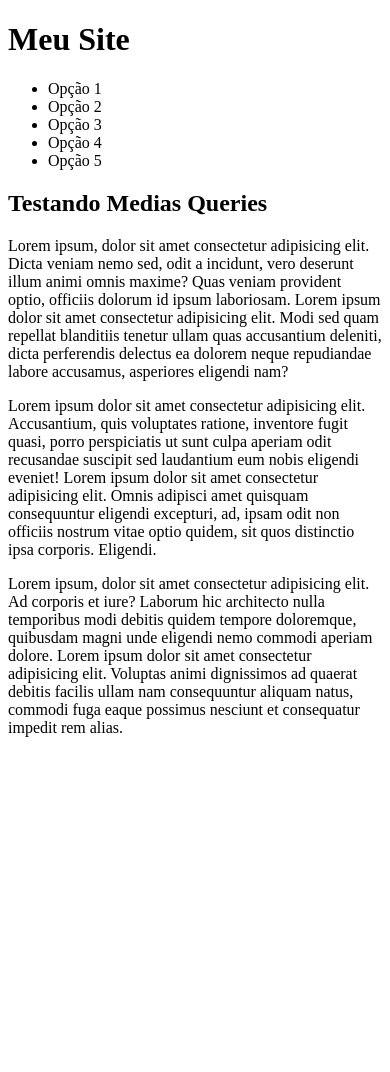
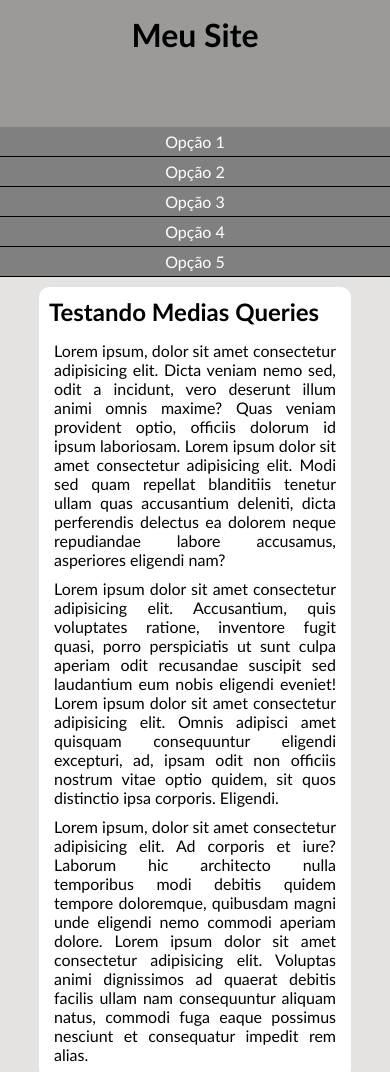
Before and after one commit to thiagowanderley/html-css, a plain HTML site: page html.css m4/C25/mq005/index.html in a window 390 px wide. Shown: the top 1072 px of the page. Before the commit the page ends 844 px from the top, so only its background shows below. Drawn offline with Linux system fonts and the light colour scheme.

Commit message:
Trabalhando com Mobile First no mini projeto

```diff
--- /dev/null
+++ b/html.css m4/C25/mq005/estilos/grande.css
@@ -0,0 +1 @@
+@charset "UTF-8";
--- /dev/null
+++ b/html.css m4/C25/mq005/estilos/pc.css
@@ -0,0 +1 @@
+@charset "UTF-8";
--- a/html.css m4/C25/mq005/estilos/style.css
+++ b/html.css m4/C25/mq005/estilos/style.css
@@ -1 +1,77 @@
 @charset "UTF-8";
+
+::-webkit-scrollbar {
+    width: 0;
+    height: 0;
+}
+
+* {
+    margin: 0;
+    padding: 0;
+    box-sizing: border-box;
+    font-family: 'Gill Sans', 'Gill Sans MT', Calibri, 'Trebuchet MS', sans-serif;
+}
+
+body {
+    width: 100vw;
+    background-color: #E4E3E2;
+}
+
+header {
+    background-color: #9B9A99;
+    width: 100vw;
+    height: 15vh;
+    text-align: center;
+}
+
+header > h1 {
+    padding: 15px;
+}
+
+nav {
+    background-color: #9B9A99;
+    width: 100vw;
+}
+
+nav > ul {
+    display: block;
+    width: 100vw;
+    list-style: none;
+    text-align: center;
+    background-color: gray;
+    color: white;
+}
+
+nav > ul > li {
+    padding: 5px;
+    border-bottom: solid black 1px;
+}
+
+nav > ul > li:hover {
+    background-color: #9b9a998a;
+}
+
+main {
+    background-color: #E4E3E2;
+    width: 100vw;
+
+}
+
+article {
+    background-color: white;
+    width: 80vw;
+    margin: auto;
+    padding: 10px;
+    border-radius: 10px;
+    margin-top: 10px;
+    margin-bottom: 10px;
+}
+
+article > h2 {
+    padding-bottom: 10px;
+}
+
+article p {
+    text-align: justify;
+    padding: 5px;
+}
--- /dev/null
+++ b/html.css m4/C25/mq005/estilos/tab.css
@@ -0,0 +1 @@
+@charset "UTF-8";
--- a/html.css m4/C25/mq005/index.html
+++ b/html.css m4/C25/mq005/index.html
@@ -4,8 +4,10 @@
     <meta charset="UTF-8">
     <meta name="viewport" content="width=device-width, initial-scale=1.0">
     <title>MQuerry</title>
-    <link rel="stylesheet" href="estilos/style.css">
-    <link rel="stylesheet" href="estilos/tb.css" media="screen and ">
+    <link rel="stylesheet" href="estilos/style.css" media="all">
+    <link rel="stylesheet" href="estilos/tab.css" media="screen and (min-width: 768px) and (max-width: 992px)">
+    <link rel="stylesheet" href="estilos/pc.css" media="screen and (min-width: 992px) and (max-width: 1200px)">
+    <link rel="stylesheet" href="estilos/grande.css" media="screen and (min-width: 1200px)">
 </head>
 <body>
     <header>
```
